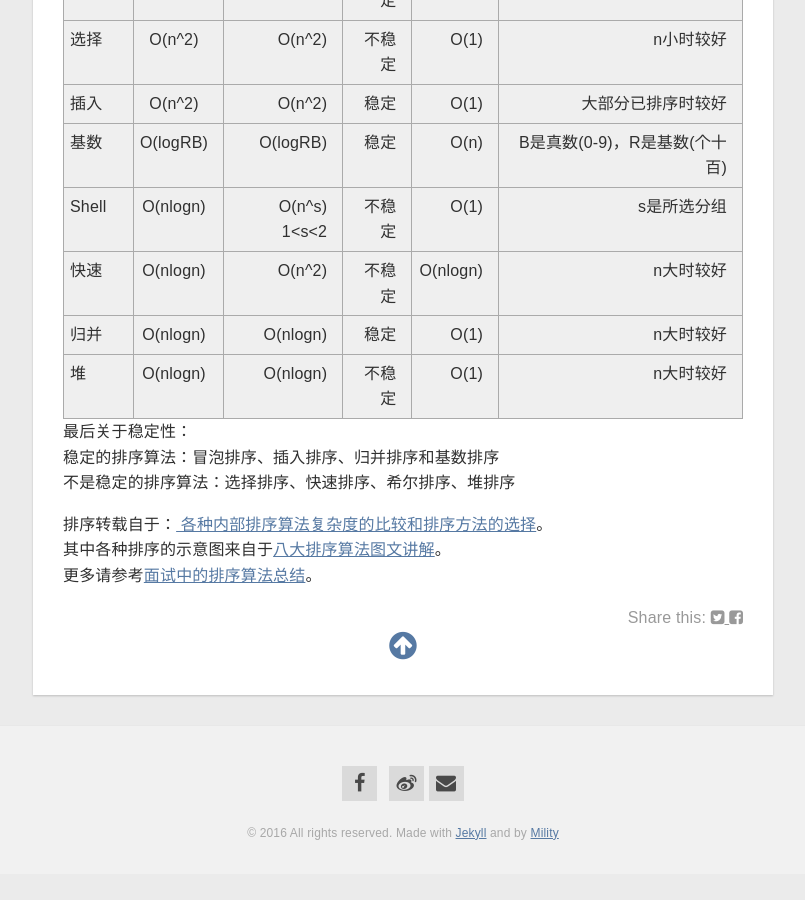
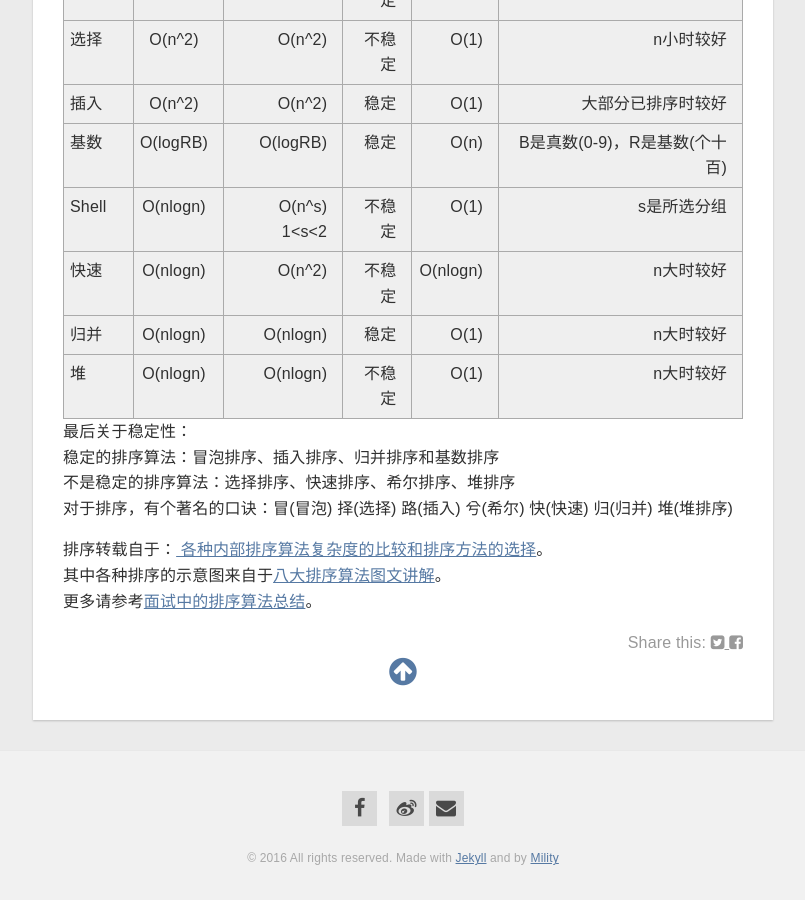
Before and after one commit to Mility/Mility.github.io, a Jekyll site: the page built from _posts/2016-07-12-查找与排序.markdown, in a window 1280 px wide and 900 px high, scrolled down 11080 px. Shown: the whole window, without its empty margins (237-1042 px from the left). Built offline with Jekyll 4.4.1, drawn with Linux system fonts in a browser that asks for light colours; nearby versions of some CDN libraries; before the commit the page ends 11954 px from its top, so only the background shows below that.

Commit message:
Update 2016-07-12-查找与排序.markdown

```diff
--- a/_posts/2016-07-12-查找与排序.markdown
+++ b/_posts/2016-07-12-查找与排序.markdown
@@ -304,6 +304,7 @@ Shell排序比冒泡排序快5倍，比插入排序大致快2倍。Shell排序
 最后关于稳定性：
 稳定的排序算法：冒泡排序、插入排序、归并排序和基数排序
 不是稳定的排序算法：选择排序、快速排序、希尔排序、堆排序
+对于排序，有个著名的口诀：冒(冒泡) 择(选择) 路(插入) 兮(希尔) 快(快速) 归(归并) 堆(堆排序)
 
 排序转载自于：[ 各种内部排序算法复杂度的比较和排序方法的选择](http://blog.chinaunix.net/uid-26565142-id-3126683.html)。
 其中各种排序的示意图来自于[八大排序算法图文讲解](http://www.cricode.com/3212.html)。
```
